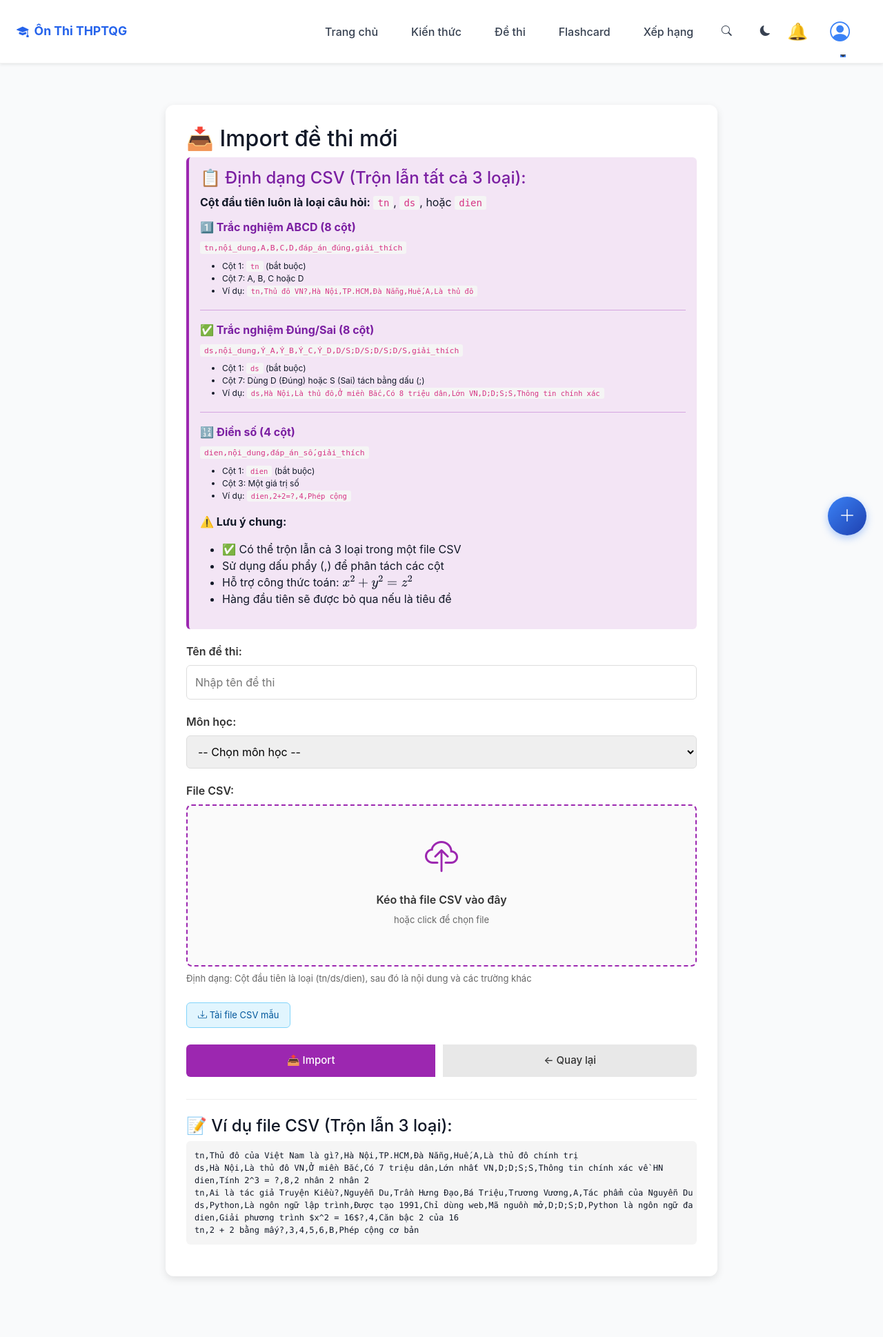
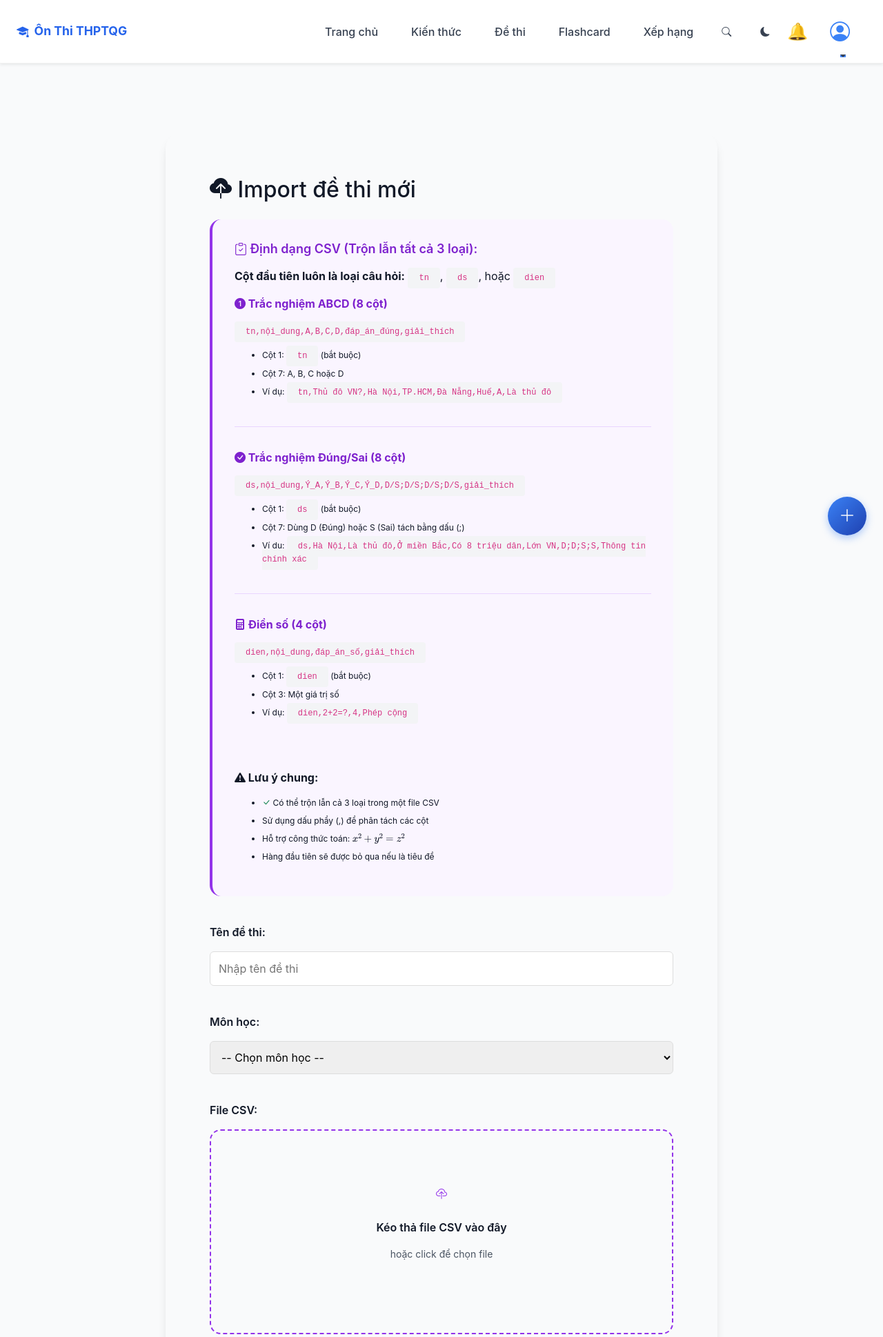
Before and after one commit to HuysakaiStudio/learning_website, a Django app: page /de-thi/import/ in a window 1280 px wide. Shown: the top 1938 px of the page at 69% size. Run offline with Django 5.2, Linux system fonts and the light colour scheme; the visitor is signed in with stand-in values (Sample User, id 1); data comes from the database, SQL or seed files in the repository; data that the repository does not hold is empty.

Commit message:
refactor: Convert import_de_thi.html inline styles to CSS classes
- Removed 25 inline style attributes
- Created import-form.css with form components
- Replaced emoji with Bootstrap Icons
- Improved drop zone styling with hover states
- Better dark mode support
- Cleaner form layout

Co-Authored-By: Claude Sonnet 4 <noreply@anthropic.com>

```diff
--- /dev/null
+++ b/static/css/import-form.css
@@ -0,0 +1,219 @@
+/* Import Form Styles */
+
+.import-container {
+  max-width: 800px;
+  margin: var(--space-10) auto;
+  background: var(--surface-primary);
+  padding: var(--space-8);
+  border-radius: var(--radius-xl);
+  box-shadow: var(--shadow-lg);
+}
+
+.info-box {
+  background: var(--accent-50);
+  border-left: 4px solid var(--accent-600);
+  padding: var(--space-4);
+  border-radius: var(--radius-lg);
+  margin-bottom: var(--space-5);
+}
+
+.info-box-title {
+  color: var(--accent-700);
+  margin-bottom: var(--space-2);
+  font-size: var(--text-lg);
+}
+
+.info-box code {
+  background: var(--neutral-100);
+  padding: var(--space-1) var(--space-2);
+  border-radius: var(--radius-sm);
+  font-family: var(--font-mono);
+  font-size: var(--text-xs);
+}
+
+.format-section {
+  margin-bottom: var(--space-4);
+  padding-bottom: var(--space-3);
+  border-bottom: 1px solid var(--accent-200);
+}
+
+.format-section:last-of-type {
+  border-bottom: none;
+}
+
+.format-title {
+  color: var(--accent-700);
+  display: block;
+  margin-bottom: var(--space-2);
+  font-size: var(--text-base);
+}
+
+.format-example {
+  margin: var(--space-2) 0;
+  font-size: var(--text-sm);
+}
+
+.format-list {
+  margin: var(--space-2) 0;
+  font-size: var(--text-xs);
+  padding-left: var(--space-5);
+}
+
+.format-list li {
+  margin-bottom: var(--space-1);
+}
+
+.form-group {
+  margin-bottom: var(--space-5);
+}
+
+.form-group label {
+  display: block;
+  font-weight: var(--font-semibold);
+  margin-bottom: var(--space-2);
+  color: var(--text-primary);
+}
+
+.form-group input[type="text"],
+.form-group select {
+  width: 100%;
+  padding: var(--space-3);
+  border: 1px solid var(--border-primary);
+  border-radius: var(--radius-lg);
+  font-size: var(--text-base);
+  transition: all var(--transition-fast);
+}
+
+.form-group input[type="text"]:focus,
+.form-group select:focus {
+  outline: none;
+  border-color: var(--accent-600);
+  box-shadow: 0 0 0 3px var(--accent-100);
+}
+
+.drop-zone {
+  border: 2px dashed var(--accent-600);
+  border-radius: var(--radius-lg);
+  padding: var(--space-10);
+  text-align: center;
+  cursor: pointer;
+  transition: all var(--transition-base);
+  background: var(--surface-secondary);
+}
+
+.drop-zone:hover {
+  border-color: var(--accent-700);
+  background: var(--accent-50);
+}
+
+.drop-zone-active {
+  border-color: var(--success-600);
+  background: var(--success-50);
+}
+
+.drop-zone-icon {
+  font-size: var(--text-6xl);
+  color: var(--accent-600);
+  display: block;
+  margin-bottom: var(--space-3);
+}
+
+.drop-zone-title {
+  margin: 0 0 var(--space-2);
+  font-weight: var(--font-semibold);
+  color: var(--text-primary);
+}
+
+.drop-zone-subtitle {
+  margin: 0 0 var(--space-3);
+  font-size: var(--text-sm);
+  color: var(--text-secondary);
+}
+
+.file-name {
+  margin-top: var(--space-3);
+  font-size: var(--text-sm);
+  color: var(--accent-700);
+  font-weight: var(--font-semibold);
+}
+
+.template-link {
+  display: inline-block;
+  margin-top: var(--space-2);
+  padding: var(--space-2) var(--space-4);
+  background: var(--primary-50);
+  border: 1px solid var(--primary-200);
+  border-radius: var(--radius-lg);
+  text-decoration: none;
+  color: var(--primary-700);
+  font-size: var(--text-sm);
+  transition: all var(--transition-fast);
+}
+
+.template-link:hover {
+  background: var(--primary-100);
+  color: var(--primary-800);
+}
+
+.example-section {
+  margin-top: var(--space-8);
+  padding-top: var(--space-6);
+  border-top: 1px solid var(--border-primary);
+}
+
+.code-example {
+  padding: var(--space-3);
+  background: var(--neutral-100);
+  border-radius: var(--radius-lg);
+  overflow-x: auto;
+  font-size: var(--text-xs);
+  font-family: var(--font-mono);
+  line-height: var(--leading-relaxed);
+}
+
+/* Dark Mode */
+body.dark-mode .import-container {
+  background: var(--dark-surface-primary);
+}
+
+body.dark-mode .info-box {
+  background: var(--dark-surface-secondary);
+  border-left-color: var(--accent-500);
+}
+
+body.dark-mode .info-box code {
+  background: var(--dark-surface-primary);
+}
+
+body.dark-mode .format-section {
+  border-bottom-color: var(--dark-border-primary);
+}
+
+body.dark-mode .drop-zone {
+  background: var(--dark-surface-secondary);
+  border-color: var(--accent-500);
+}
+
+body.dark-mode .drop-zone:hover {
+  background: var(--dark-surface-primary);
+}
+
+body.dark-mode .code-example {
+  background: var(--dark-surface-secondary);
+}
+
+/* Responsive */
+@media (max-width: 768px) {
+  .import-container {
+    margin: var(--space-4);
+    padding: var(--space-4);
+  }
+
+  .drop-zone {
+    padding: var(--space-6);
+  }
+
+  .drop-zone-icon {
+    font-size: var(--text-5xl);
+  }
+}
--- a/templates/base.html
+++ b/templates/base.html
@@ -50,6 +50,7 @@
   <link rel="stylesheet" href="{% static 'css/accessibility.css' %}?v={{ CACHE_VERSION }}">
   <link rel="stylesheet" href="{% static 'css/practice-mode.css' %}?v={{ CACHE_VERSION }}">
   <link rel="stylesheet" href="{% static 'css/exam-results.css' %}?v={{ CACHE_VERSION }}">
+  <link rel="stylesheet" href="{% static 'css/import-form.css' %}?v={{ CACHE_VERSION }}">
 
   <script src="{% static 'js/dark-mode.js' %}?v={{ CACHE_VERSION }}"></script>
 
--- a/templates/de_thi/import_de_thi.html
+++ b/templates/de_thi/import_de_thi.html
@@ -1,69 +1,69 @@
 {% extends 'base.html' %}
 {% block title %}Import đề thi{% endblock %}
 {% block content %}
-<style>
-  .form-container { max-width: 800px; margin: 40px auto; background: white; padding: 30px; border-radius: 12px; box-shadow: 0 4px 12px rgba(0,0,0,0.1); }
-  .info-box { background: #f3e5f5; border-left: 4px solid #9c27b0; padding: 16px; border-radius: 6px; margin-bottom: 20px; }
-  .info-box h4 { color: #7b1fa2; margin-bottom: 8px; }
-  .info-box code { background: #f5f5f5; padding: 2px 6px; border-radius: 3px; font-family: monospace; }
-  .form-group { margin-bottom: 20px; }
-  .form-group label { display: block; font-weight: 600; margin-bottom: 8px; color: #333; }
-  .form-group input[type="text"],
-  .form-group select,
-  .form-group input[type="file"] { width: 100%; padding: 12px; border: 1px solid #ddd; border-radius: 6px; }
-  .form-group input[type="text"]:focus,
-  .form-group select:focus,
-  .form-group input[type="file"]:focus { outline: none; border-color: #9c27b0; box-shadow: 0 0 0 3px rgba(156,39,176,0.1); }
-  .btn-group { display: flex; gap: 12px; margin-top: 24px; }
-  .btn { padding: 12px 24px; border: none; border-radius: 6px; font-size: 15px; font-weight: 500; cursor: pointer; }
-  .btn-primary { background: #9c27b0; color: white; }
-  .btn-primary:hover { background: #7b1fa2; }
-  .btn-secondary { background: #e8e8e8; color: #333; }
-  .btn-secondary:hover { background: #d8d8d8; }
-  .template-link { display: inline-block; margin-top: 8px; padding: 8px 16px; background: #e1f5fe; border: 1px solid #81d4fa; border-radius: 6px; text-decoration: none; color: #01579b; font-size: 13px; }
-</style>
 
-<div class="form-container">
-  <h2>📥 Import đề thi mới</h2>
+<div class="import-container">
+  <h2 class="mb-4">
+    <i class="bi bi-cloud-upload-fill"></i>
+    Import đề thi mới
+  </h2>
 
   <div class="info-box">
-    <h4>📋 Định dạng CSV (Trộn lẫn tất cả 3 loại):</h4>
+    <h4 class="info-box-title">
+      <i class="bi bi-clipboard-check"></i>
+      Định dạng CSV (Trộn lẫn tất cả 3 loại):
+    </h4>
 
-    <p style="margin-bottom: 12px;"><strong>Cột đầu tiên luôn là loại câu hỏi:</strong> <code>tn</code>, <code>ds</code>, hoặc <code>dien</code></p>
+    <p class="mb-3"><strong>Cột đầu tiên luôn là loại câu hỏi:</strong> <code>tn</code>, <code>ds</code>, hoặc <code>dien</code></p>
 
-    <div style="margin-bottom: 16px; padding-bottom: 12px; border-bottom: 1px solid #d4a5e0;">
-      <strong style="color: #7b1fa2;">1️⃣ Trắc nghiệm ABCD (8 cột)</strong>
-      <p style="margin: 8px 0; font-size: 13px;"><code>tn,nội_dung,A,B,C,D,đáp_án_đúng,giải_thích</code></p>
-      <ul style="margin: 6px 0; font-size: 12px;">
+    <div class="format-section">
+      <strong class="format-title">
+        <i class="bi bi-1-circle-fill"></i>
+        Trắc nghiệm ABCD (8 cột)
+      </strong>
+      <p class="format-example"><code>tn,nội_dung,A,B,C,D,đáp_án_đúng,giải_thích</code></p>
+      <ul class="format-list">
         <li>Cột 1: <code>tn</code> (bắt buộc)</li>
         <li>Cột 7: A, B, C hoặc D</li>
         <li>Ví dụ: <code>tn,Thủ đô VN?,Hà Nội,TP.HCM,Đà Nẵng,Huế,A,Là thủ đô</code></li>
       </ul>
     </div>
 
-    <div style="margin-bottom: 16px; padding-bottom: 12px; border-bottom: 1px solid #d4a5e0;">
-      <strong style="color: #7b1fa2;">✅ Trắc nghiệm Đúng/Sai (8 cột)</strong>
-      <p style="margin: 8px 0; font-size: 13px;"><code>ds,nội_dung,Ý_A,Ý_B,Ý_C,Ý_D,D/S;D/S;D/S;D/S,giải_thích</code></p>
-      <ul style="margin: 6px 0; font-size: 12px;">
+    <div class="format-section">
+      <strong class="format-title">
+        <i class="bi bi-check-circle-fill"></i>
+        Trắc nghiệm Đúng/Sai (8 cột)
+      </strong>
+      <p class="format-example"><code>ds,nội_dung,Ý_A,Ý_B,Ý_C,Ý_D,D/S;D/S;D/S;D/S,giải_thích</code></p>
+      <ul class="format-list">
         <li>Cột 1: <code>ds</code> (bắt buộc)</li>
         <li>Cột 7: Dùng D (Đúng) hoặc S (Sai) tách bằng dấu (;)</li>
         <li>Ví dụ: <code>ds,Hà Nội,Là thủ đô,Ở miền Bắc,Có 8 triệu dân,Lớn VN,D;D;S;S,Thông tin chính xác</code></li>
       </ul>
     </div>
 
-    <div style="margin-bottom: 16px;">
-      <strong style="color: #7b1fa2;">🔢 Điền số (4 cột)</strong>
-      <p style="margin: 8px 0; font-size: 13px;"><code>dien,nội_dung,đáp_án_số,giải_thích</code></p>
-      <ul style="margin: 6px 0; font-size: 12px;">
+    <div class="format-section">
+      <strong class="format-title">
+        <i class="bi bi-calculator-fill"></i>
+        Điền số (4 cột)
+      </strong>
+      <p class="format-example"><code>dien,nội_dung,đáp_án_số,giải_thích</code></p>
+      <ul class="format-list">
         <li>Cột 1: <code>dien</code> (bắt buộc)</li>
         <li>Cột 3: Một giá trị số</li>
         <li>Ví dụ: <code>dien,2+2=?,4,Phép cộng</code></li>
       </ul>
     </div>
 
-    <p><strong>⚠️ Lưu ý chung:</strong></p>
-    <ul>
-      <li>✅ Có thể trộn lẫn cả 3 loại trong một file CSV</li>
+    <p><strong>
+      <i class="bi bi-exclamation-triangle-fill"></i>
+      Lưu ý chung:
+    </strong></p>
+    <ul class="format-list">
+      <li>
+        <i class="bi bi-check-lg text-success"></i>
+        Có thể trộn lẫn cả 3 loại trong một file CSV
+      </li>
       <li>Sử dụng dấu phẩy (,) để phân tách các cột</li>
       <li>Hỗ trợ công thức toán: $x^2 + y^2 = z^2$</li>
       <li>Hàng đầu tiên sẽ được bỏ qua nếu là tiêu đề</li>
@@ -77,7 +77,7 @@
       {{ form.ten.label_tag }}
       {{ form.ten }}
       {% if form.ten.errors %}
-        <div style="color: #d32f2f; margin-top: 8px;">{{ form.ten.errors }}</div>
+        <div class="text-error mt-2">{{ form.ten.errors }}</div>
       {% endif %}
     </div>
 
@@ -85,37 +85,47 @@
       {{ form.mon.label_tag }}
       {{ form.mon }}
       {% if form.mon.errors %}
-        <div style="color: #d32f2f; margin-top: 8px;">{{ form.mon.errors }}</div>
+        <div class="text-error mt-2">{{ form.mon.errors }}</div>
       {% endif %}
     </div>
 
     <div class="form-group">
       {{ form.csv_file.label_tag }}
-      <div id="drop-zone" style="border: 2px dashed #9c27b0; border-radius: 8px; padding: 40px; text-align: center; background: #fafafa; cursor: pointer; transition: all 0.3s;">
-        <i class="bi bi-cloud-upload" style="font-size: 48px; color: #9c27b0; display: block; margin-bottom: 12px;"></i>
-        <p style="margin: 0 0 8px; font-weight: 600; color: #333;">Kéo thả file CSV vào đây</p>
-        <p style="margin: 0 0 12px; font-size: 13px; color: #666;">hoặc click để chọn file</p>
+      <div class="drop-zone" id="drop-zone">
+        <i class="bi bi-cloud-upload drop-zone-icon"></i>
+        <p class="drop-zone-title">Kéo thả file CSV vào đây</p>
+        <p class="drop-zone-subtitle">hoặc click để chọn file</p>
         {{ form.csv_file }}
-        <p id="file-name" style="margin-top: 12px; font-size: 13px; color: #9c27b0; font-weight: 600;"></p>
+        <p id="file-name" class="file-name"></p>
       </div>
-      <p style="font-size: 13px; color: #666; margin-top: 8px;">{{ form.csv_file.help_text }}</p>
+      <p class="text-sm text-secondary mt-2">{{ form.csv_file.help_text }}</p>
       <a href="#" onclick="downloadTemplate(); return false;" class="template-link">
-        <i class="bi bi-download"></i> Tải file CSV mẫu
+        <i class="bi bi-download"></i>
+        Tải file CSV mẫu
       </a>
       {% if form.csv_file.errors %}
-        <div style="color: #d32f2f; margin-top: 8px;">{{ form.csv_file.errors }}</div>
+        <div class="text-error mt-2">{{ form.csv_file.errors }}</div>
       {% endif %}
     </div>
 
-    <div class="btn-group">
-      <button type="submit" class="btn btn-primary">📤 Import</button>
-      <a href="{% url 'de_thi:tao_de_thi' %}" class="btn btn-secondary" style="text-decoration: none; display: inline-block;">← Quay lại</a>
+    <div class="d-flex gap-3 mt-6">
+      <button type="submit" class="btn btn-primary">
+        <i class="bi bi-upload"></i>
+        Import
+      </button>
+      <a href="{% url 'de_thi:tao_de_thi' %}" class="btn btn-outline-secondary">
+        <i class="bi bi-arrow-left"></i>
+        Quay lại
+      </a>
     </div>
   </form>
 
-  <div style="margin-top: 32px; padding-top: 24px; border-top: 1px solid #eee;">
-    <h4>📝 Ví dụ file CSV (Trộn lẫn 3 loại):</h4>
-    <pre style="background: #f5f5f5; padding: 12px; border-radius: 6px; overflow-x: auto; font-size: 12px;">tn,Thủ đô của Việt Nam là gì?,Hà Nội,TP.HCM,Đà Nẵng,Huế,A,Là thủ đô chính trị
+  <div class="example-section">
+    <h4 class="mb-3">
+      <i class="bi bi-file-earmark-text"></i>
+      Ví dụ file CSV (Trộn lẫn 3 loại):
+    </h4>
+    <pre class="code-example">tn,Thủ đô của Việt Nam là gì?,Hà Nội,TP.HCM,Đà Nẵng,Huế,A,Là thủ đô chính trị
 ds,Hà Nội,Là thủ đô VN,Ở miền Bắc,Có 7 triệu dân,Lớn nhất VN,D;D;S;S,Thông tin chính xác về HN
 dien,Tính 2^3 = ?,8,2 nhân 2 nhân 2
 tn,Ai là tác giả Truyện Kiều?,Nguyễn Du,Trần Hưng Đạo,Bá Triệu,Trương Vương,A,Tác phẩm của Nguyễn Du
@@ -149,29 +159,25 @@ tn,2 + 2 bằng mấy?,3,4,5,6,B,Phép cộng cơ bản</pre>
     fileInput.addEventListener('change', (e) => {
       if (e.target.files.length > 0) {
         fileName.textContent = '📄 ' + e.target.files[0].name;
-        dropZone.style.borderColor = '#4caf50';
-        dropZone.style.background = '#f1f8f4';
+        dropZone.classList.add('drop-zone-active');
       }
     });
 
     // Drag over
     dropZone.addEventListener('dragover', (e) => {
       e.preventDefault();
-      dropZone.style.borderColor = '#4caf50';
-      dropZone.style.background = '#f1f8f4';
+      dropZone.classList.add('drop-zone-active');
     });
 
     // Drag leave
     dropZone.addEventListener('dragleave', () => {
-      dropZone.style.borderColor = '#9c27b0';
-      dropZone.style.background = '#fafafa';
+      dropZone.classList.remove('drop-zone-active');
     });
 
     // Drop file
     dropZone.addEventListener('drop', (e) => {
       e.preventDefault();
-      dropZone.style.borderColor = '#4caf50';
-      dropZone.style.background = '#f1f8f4';
+      dropZone.classList.add('drop-zone-active');
 
       if (e.dataTransfer.files.length > 0) {
         fileInput.files = e.dataTransfer.files;
```
